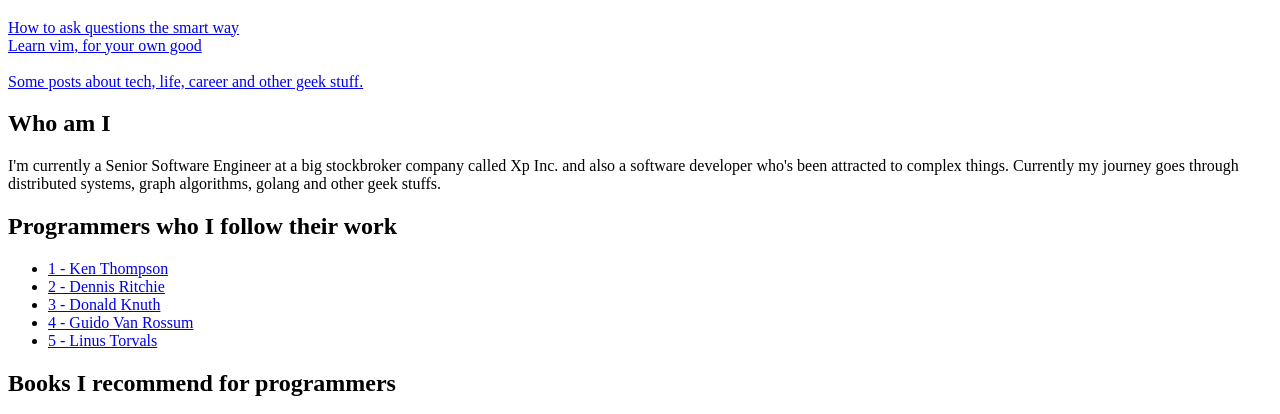
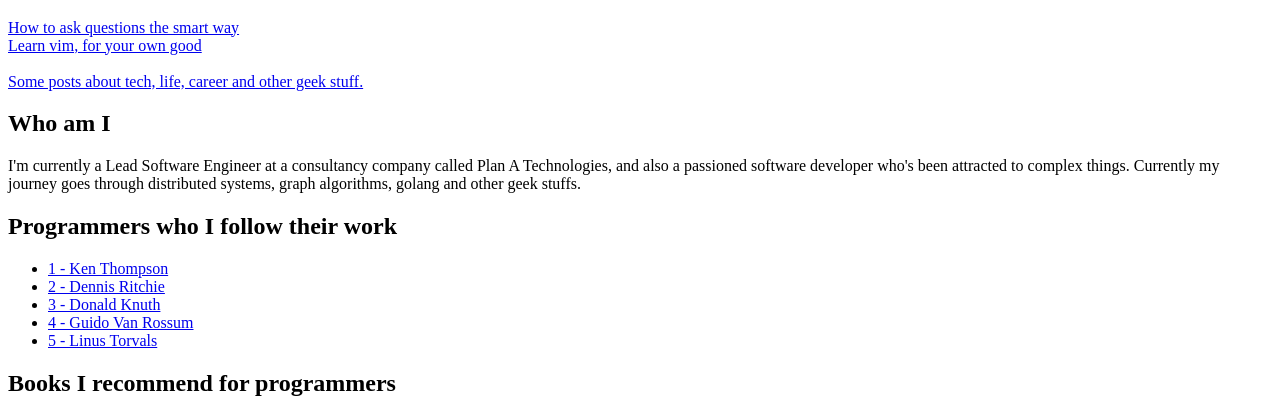
Before and after one commit to otaviolarrosa/otaviolarrosa.github.io, a plain HTML site: page index.html in a window 1280 px wide. Shown: the part 354-768 px from the top of the page. Drawn offline with Linux system fonts and the light colour scheme.

Commit message:
Updated CVs and personal description

```diff
--- a/index.html
+++ b/index.html
@@ -20,7 +20,7 @@
 
 <h2> Who am I</h2>
 <p>
-    I'm currently a Senior Software Engineer at a big stockbroker company called Xp Inc. and also a software developer
+    I'm currently a Lead Software Engineer at a consultancy company called Plan A Technologies, and also a passioned software developer
     who's been attracted to complex things. Currently my journey goes through distributed systems, graph algorithms,
     golang and other geek stuffs.
 </p>
```
Also changed, not shown: 4 other files.
